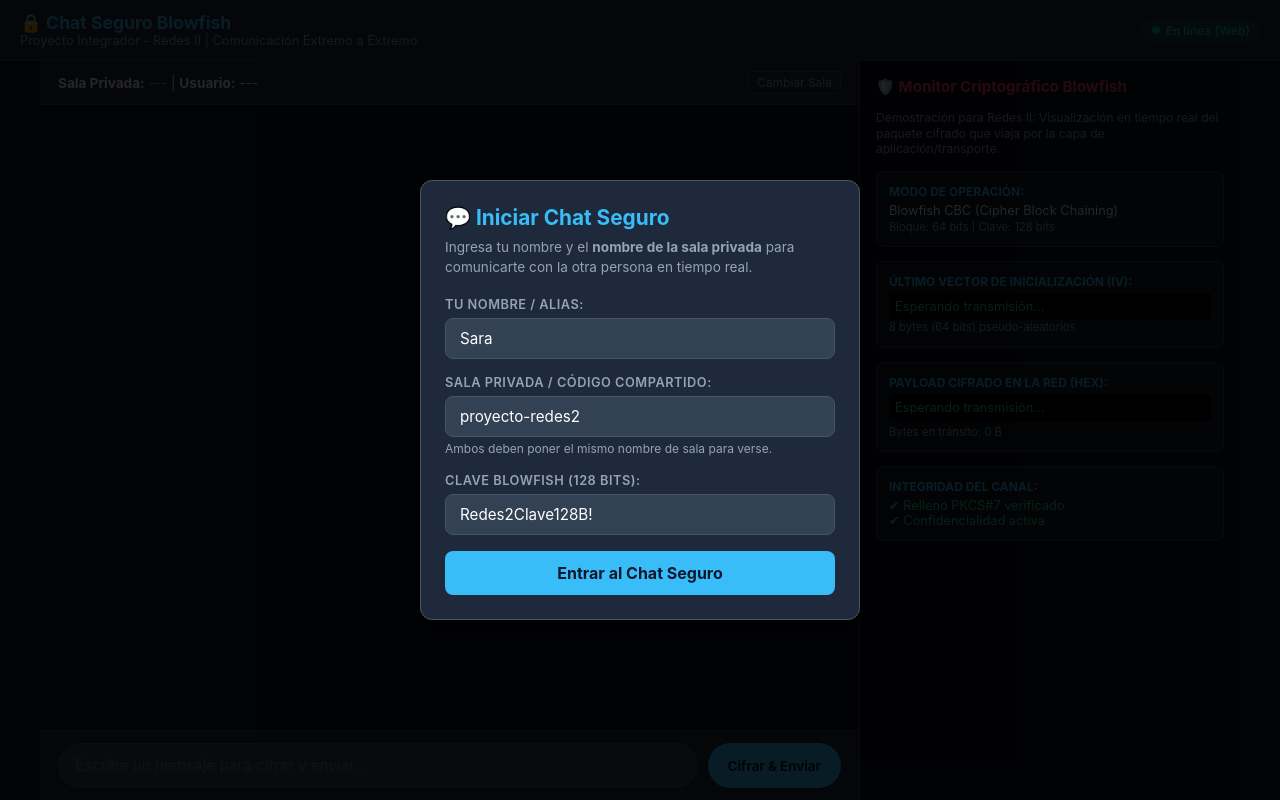
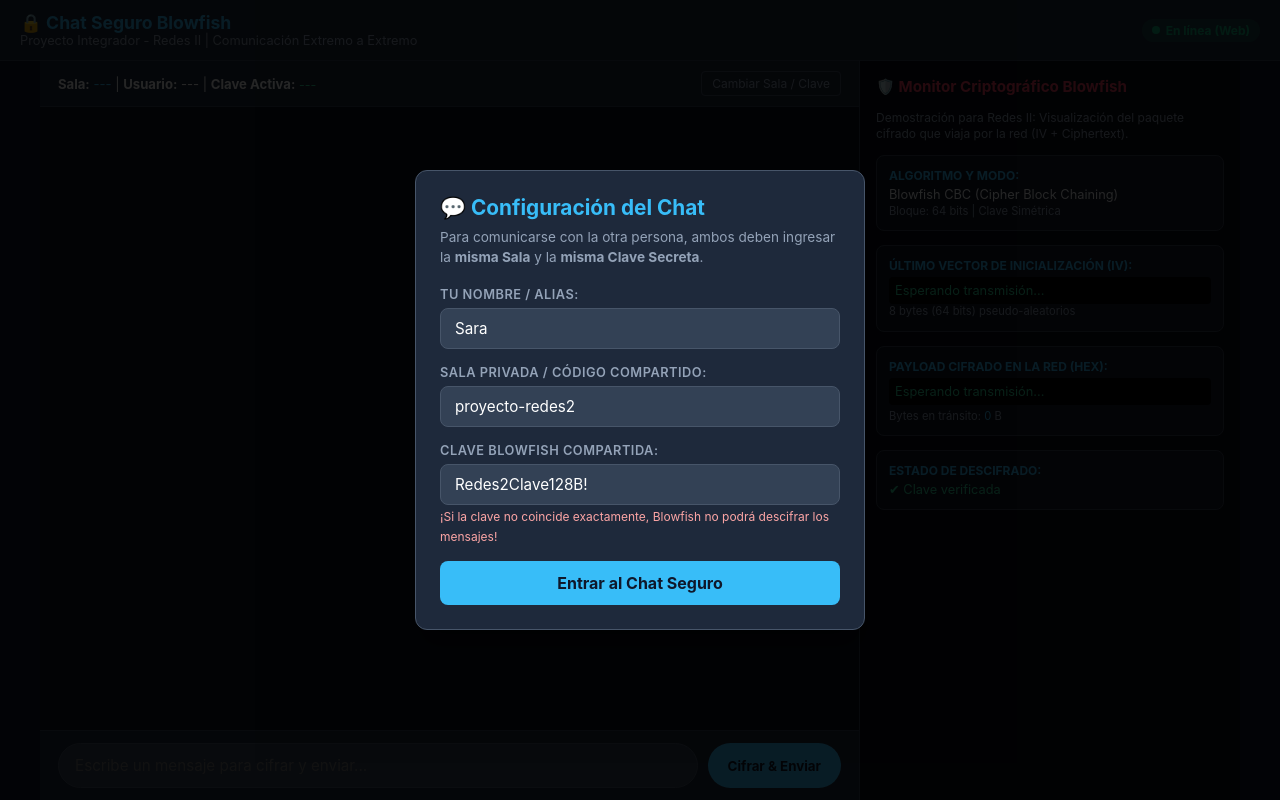
Before and after one commit to Sarincon508/redes2-blowfish, a Flask app: page / in a window 1280 px wide. Run offline with Flask 3, Linux system fonts and the light colour scheme.

Commit message:
fix: cifrado y descifrado extremo a extremo de remitente y mensaje con validacion estricta de clave Blowfish

```diff
--- a/app.py
+++ b/app.py
@@ -1,73 +1,82 @@
 """
-Servidor Web Flask con Cifrado Blowfish
+Servidor Web Flask con Cifrado Blowfish Extremo a Extremo
 Materia: Redes II - Proyecto Integrador
-Despliegue Web 100% en la Nube (Render.com, Railway, etc.)
-Permite salas privadas para mensajearse con personas especificas desde cualquier navegador o movil.
+
+El servidor almacena y transporta UNICAMENTE datos cifrados (IV + Ciphertext).
+Tanto el remitente como el mensaje se cifran juntos.
+Si un usuario entra con una clave diferente (incluso por 1 solo caracter),
+el algoritmo Blowfish CBC fallara y no podra leer ni el remitente ni el mensaje.
 """
 
 import os
-import time
 from datetime import datetime
 from flask import Flask, render_template, request, jsonify
 from cifrado_blowfish import cifrar_mensaje, descifrar_mensaje, CLAVE_COMPARTIDA
 
 app = Flask(__name__)
 
-# Estructura en memoria para salas privadas:
-# salas = { "nombre_sala": [ {id, remitente, texto, cipher_hex, iv_hex, hora} ] }
+# Estructura en memoria:
+# salas_mensajes = { "sala": [ {id, cipher_hex, iv_hex, bytes_count, timestamp} ] }
 salas_mensajes = {}
 contador_ids = 0
 
 def ajustar_clave(clave_str: str) -> bytes:
-    """Ajusta una clave dada por el usuario a un tamano valido para Blowfish (16 bytes = 128 bits)."""
+    """
+    Convierte la clave a bytes para Blowfish.
+    Blowfish acepta claves variables de 32 a 448 bits (4 a 56 bytes).
+    Si se cambia o eliminan caracteres, la clave resultante es completamente distinta.
+    """
     if not clave_str:
         return CLAVE_COMPARTIDA
     clave_bytes = clave_str.encode('utf-8')
     if len(clave_bytes) < 4:
-        clave_bytes = clave_bytes.ljust(16, b'#')
-    elif len(clave_bytes) > 56:  # Limite maximo de Blowfish es 448 bits = 56 bytes
+        clave_bytes = clave_bytes.ljust(4, b'#')
+    elif len(clave_bytes) > 56:
         clave_bytes = clave_bytes[:56]
     return clave_bytes
 
 @app.route("/")
 def index():
-    """Sirve la aplicacion web de mensajeria."""
+    """Sirve la aplicacion web."""
     return render_template("index.html")
 
 @app.route("/api/send", methods=["POST"])
 def enviar_mensaje():
-    """Recibe un mensaje de la web, lo cifra con Blowfish y lo almacena en la sala correspondiente."""
+    """
+    Recibe el remitente y el texto, los concatena y los cifra juntos con Blowfish.
+    El servidor NO almacena texto plano; unicamente almacena el paquete cifrado.
+    """
     global contador_ids
     datos = request.get_json(force=True)
 
     sala = datos.get("room", "").strip().lower() or "general"
     remitente = datos.get("sender", "").strip() or "Anonimo"
     texto = datos.get("text", "").strip()
-    clave_personalizada = datos.get("key", "").strip()
+    clave_str = datos.get("key", "").strip()
 
     if not texto:
         return jsonify({"success": False, "error": "El mensaje no puede estar vacio"}), 400
 
-    clave = ajustar_clave(clave_personalizada)
+    clave = ajustar_clave(clave_str)
 
     try:
+        # Formato del payload seguro: "Remitente::: Mensaje"
+        payload_plano = f"{remitente}::: {texto}"
+
         # Cifrado Blowfish CBC (64 bits, IV aleatorio)
-        paquete_cifrado = cifrar_mensaje(texto, clave=clave)
+        paquete_cifrado = cifrar_mensaje(payload_plano, clave=clave)
         iv_hex = paquete_cifrado[:8].hex()
-        cuerpo_cifrado_hex = paquete_cifrado[8:].hex()
-        paquete_completo_hex = paquete_cifrado.hex()
+        paquete_hex = paquete_cifrado.hex()
 
         contador_ids += 1
         hora_actual = datetime.now().strftime("%H:%M:%S")
 
-        mensaje_obj = {
+        # El servidor almacena UNICAMENTE datos cifrados
+        registro_cifrado = {
             "id": contador_ids,
             "room": sala,
-            "sender": remitente,
-            "text": texto,  # Texto descifrado para mostrar al usuario autorizado
-            "cipher_hex": paquete_completo_hex,
+            "cipher_hex": paquete_hex,
             "iv_hex": iv_hex,
-            "body_hex": cuerpo_cifrado_hex,
             "bytes_count": len(paquete_cifrado),
             "timestamp": hora_actual
         }
@@ -75,29 +84,82 @@ def enviar_mensaje():
         if sala not in salas_mensajes:
             salas_mensajes[sala] = []
 
-        salas_mensajes[sala].append(mensaje_obj)
-        # Mantener maximo ultimos 100 mensajes por sala
+        salas_mensajes[sala].append(registro_cifrado)
         if len(salas_mensajes[sala]) > 100:
             salas_mensajes[sala].pop(0)
 
-        return jsonify({"success": True, "message": mensaje_obj})
+        return jsonify({
+            "success": True,
+            "message": {
+                "id": contador_ids,
+                "sender": remitente,
+                "text": texto,
+                "cipher_hex": paquete_hex,
+                "iv_hex": iv_hex,
+                "bytes_count": len(paquete_cifrado),
+                "timestamp": hora_actual,
+                "decrypted": True
+            }
+        })
 
     except Exception as e:
         return jsonify({"success": False, "error": str(e)}), 500
 
 @app.route("/api/messages", methods=["GET"])
 def obtener_mensajes():
-    """Obtiene los mensajes de una sala especifica con ID mayor a 'since'."""
+    """
+    Obtiene los paquetes cifrados de la sala e intenta descifrarlos
+    usando la clave que el usuario lector proporciona.
+    Si la clave no coincide, el descifrado falla y se oculta el contenido y el remitente.
+    """
     sala = request.args.get("room", "").strip().lower() or "general"
+    clave_str = request.args.get("key", "").strip()
     since_id = int(request.args.get("since", 0))
 
+    clave_lector = ajustar_clave(clave_str)
     mensajes_sala = salas_mensajes.get(sala, [])
     nuevos = [m for m in mensajes_sala if m["id"] > since_id]
+
+    procesados = []
+    for m in nuevos:
+        paquete_bytes = bytes.fromhex(m["cipher_hex"])
+        try:
+            # Intento de descifrado con Blowfish CBC usando la clave del lector
+            texto_descifrado = descifrar_mensaje(paquete_bytes, clave=clave_lector)
+
+            # Formato esperado: "Remitente::: Texto"
+            if "::: " in texto_descifrado:
+                remitente, cuerpo = texto_descifrado.split("::: ", 1)
+            else:
+                remitente, cuerpo = "Desconocido", texto_descifrado
+
+            procesados.append({
+                "id": m["id"],
+                "sender": remitente,
+                "text": cuerpo,
+                "cipher_hex": m["cipher_hex"],
+                "iv_hex": m["iv_hex"],
+                "bytes_count": m["bytes_count"],
+                "timestamp": m["timestamp"],
+                "decrypted": True
+            })
+        except Exception:
+            # Falla criptografica: la clave del lector no es igual a la del emisor
+            procesados.append({
+                "id": m["id"],
+                "sender": "🔒 Cifrado con Blowfish",
+                "text": "⚠️ [ERROR DE DESCIFRADO]: No se pudo descifrar este mensaje. Tu clave Blowfish es diferente a la del emisor.",
+                "cipher_hex": m["cipher_hex"],
+                "iv_hex": m["iv_hex"],
+                "bytes_count": m["bytes_count"],
+                "timestamp": m["timestamp"],
+                "decrypted": False
+            })
 
     return jsonify({
         "success": True,
         "room": sala,
-        "messages": nuevos,
+        "messages": procesados,
         "total": len(mensajes_sala)
     })
 
@@ -110,7 +172,6 @@ def limpiar_sala():
     return jsonify({"success": True, "message": f"Sala {sala} vaciada"})
 
 if __name__ == "__main__":
-    # Puerto dinamico para despliegues en la nube (Render, Railway, etc.)
     puerto = int(os.environ.get("PORT", 5000))
     print(f"[*] Servidor Web Redes II activo en el puerto {puerto}")
     app.run(host="0.0.0.0", port=puerto, debug=False)
--- a/templates/index.html
+++ b/templates/index.html
@@ -15,6 +15,7 @@
             --text-muted: #94a3b8;
             --msg-me: #0369a1;
             --msg-other: #334155;
+            --msg-error: #450a0a;
             --crypto-bg: #090d16;
             --crypto-border: #f43f5e;
             --success: #10b981;
@@ -83,7 +84,6 @@
             100% { opacity: 0.4; }
         }
 
-        /* Modal inicial de login / sala */
         .modal-overlay {
             position: fixed;
             top: 0;
@@ -104,7 +104,7 @@
             border-radius: 12px;
             padding: 24px;
             width: 100%;
-            max-width: 440px;
+            max-width: 450px;
             box-shadow: 0 20px 25px -5px rgba(0, 0, 0, 0.5);
         }
 
@@ -168,7 +168,6 @@
             background: var(--accent-hover);
         }
 
-        /* Contenedor Principal */
         .chat-container {
             display: flex;
             flex: 1;
@@ -179,7 +178,6 @@
             overflow: hidden;
         }
 
-        /* Panel Izquierdo: Chat */
         .main-chat {
             flex: 1;
             display: flex;
@@ -195,7 +193,9 @@
             display: flex;
             justify-content: space-between;
             align-items: center;
-            font-size: 0.85rem;
+            font-size: 0.82rem;
+            flex-wrap: wrap;
+            gap: 10px;
         }
 
         .messages-area {
@@ -208,7 +208,7 @@
         }
 
         .msg-bubble {
-            max-width: 80%;
+            max-width: 82%;
             padding: 10px 14px;
             border-radius: 12px;
             font-size: 0.95rem;
@@ -226,6 +226,13 @@
         .msg-theirs {
             align-self: flex-start;
             background: var(--msg-other);
+            border-bottom-left-radius: 2px;
+        }
+
+        .msg-failed {
+            align-self: flex-start;
+            background: var(--msg-error);
+            border: 1px solid #ef4444;
             border-bottom-left-radius: 2px;
         }
 
@@ -253,7 +260,6 @@
             cursor: pointer;
         }
 
-        /* Input Area */
         .input-bar {
             background: var(--bg-card);
             padding: 12px 18px;
@@ -284,11 +290,6 @@
             transition: transform 0.1s;
         }
 
-        .input-bar button:active {
-            transform: scale(0.96);
-        }
-
-        /* Panel Derecho: Monitor Criptografico de Redes II */
         .crypto-sidebar {
             width: 380px;
             background: var(--crypto-bg);
@@ -360,11 +361,11 @@
         </div>
     </header>
 
-    <!-- Modal inicial para seleccionar sala privada y nombre -->
+    <!-- Modal inicial para seleccionar sala privada y clave -->
     <div class="modal-overlay" id="modal-sala">
         <div class="modal-card">
-            <h2>💬 Iniciar Chat Seguro</h2>
-            <p>Ingresa tu nombre y el <b>nombre de la sala privada</b> para comunicarte con la otra persona en tiempo real.</p>
+            <h2>💬 Configuración del Chat</h2>
+            <p>Para comunicarse con la otra persona, ambos deben ingresar la <b>misma Sala</b> y la <b>misma Clave Secreta</b>.</p>
 
             <div class="form-group">
                 <label>Tu Nombre / Alias:</label>
@@ -374,12 +375,12 @@
             <div class="form-group">
                 <label>Sala Privada / Código Compartido:</label>
                 <input type="text" id="input-sala" placeholder="Ej. proyecto-redes2" value="proyecto-redes2">
-                <small style="color: #94a3b8; font-size: 0.75rem;">Ambos deben poner el mismo nombre de sala para verse.</small>
             </div>
 
             <div class="form-group">
-                <label>Clave Blowfish (128 bits):</label>
+                <label>Clave Blowfish Compartida:</label>
                 <input type="text" id="input-clave" placeholder="Por defecto: Redes2Clave128B!" value="Redes2Clave128B!">
+                <small style="color: #fca5a5; font-size: 0.75rem;">¡Si la clave no coincide exactamente, Blowfish no podrá descifrar los mensajes!</small>
             </div>
 
             <button class="btn-primary" onclick="unirseAlChat()">Entrar al Chat Seguro</button>
@@ -391,16 +392,17 @@
         <main class="main-chat">
             <div class="chat-info-bar">
                 <div>
-                    <b>Sala Privada:</b> <span id="txt-sala-nombre" style="color: var(--accent);">---</span> |
-                    <b>Usuario:</b> <span id="txt-mi-usuario">---</span>
+                    <b>Sala:</b> <span id="txt-sala-nombre" style="color: var(--accent);">---</span> |
+                    <b>Usuario:</b> <span id="txt-mi-usuario">---</span> |
+                    <b>Clave Activa:</b> <code id="txt-mi-clave" style="color: #34d399; font-size: 0.78rem;">---</code>
                 </div>
                 <div>
-                    <button onclick="cambiarSala()" style="background: none; border: 1px solid #475569; color: #94a3b8; border-radius: 4px; padding: 3px 8px; font-size: 0.75rem; cursor: pointer;">Cambiar Sala</button>
+                    <button onclick="cambiarSala()" style="background: none; border: 1px solid #475569; color: #94a3b8; border-radius: 4px; padding: 4px 10px; font-size: 0.75rem; cursor: pointer;">Cambiar Sala / Clave</button>
                 </div>
             </div>
 
             <div class="messages-area" id="box-mensajes">
-                <!-- Los mensajes se insertan aqui dinamicamente -->
+                <!-- Mensajes dinamicos -->
             </div>
 
             <div class="input-bar">
@@ -413,13 +415,13 @@
         <aside class="crypto-sidebar">
             <h3>🛡️ Monitor Criptográfico Blowfish</h3>
             <p style="font-size: 0.75rem; color: #94a3b8; line-height: 1.3;">
-                Demostración para Redes II: Visualización en tiempo real del paquete cifrado que viaja por la capa de aplicación/transporte.
+                Demostración para Redes II: Visualización del paquete cifrado que viaja por la red (IV + Ciphertext).
             </p>
 
             <div class="crypto-card">
-                <span class="crypto-label">MODO DE OPERACIÓN:</span>
+                <span class="crypto-label">ALGORITMO Y MODO:</span>
                 <div>Blowfish CBC (Cipher Block Chaining)</div>
-                <div style="color: #94a3b8; font-size: 0.7rem; margin-top: 2px;">Bloque: 64 bits | Clave: 128 bits</div>
+                <div style="color: #94a3b8; font-size: 0.7rem; margin-top: 2px;">Bloque: 64 bits | Clave Simétrica</div>
             </div>
 
             <div class="crypto-card">
@@ -437,9 +439,8 @@
             </div>
 
             <div class="crypto-card">
-                <span class="crypto-label">INTEGRIDAD DEL CANAL:</span>
-                <div style="color: #34d399;">✔ Relleno PKCS#7 verificado</div>
-                <div style="color: #34d399;">✔ Confidencialidad activa</div>
+                <span class="crypto-label">ESTADO DE DESCIFRADO:</span>
+                <div id="mon-status" style="color: #34d399;">✔ Clave verificada</div>
             </div>
         </aside>
     </div>
@@ -467,15 +468,16 @@
 
             document.getElementById("txt-mi-usuario").innerText = miUsuario;
             document.getElementById("txt-sala-nombre").innerText = "#" + miSala;
+            document.getElementById("txt-mi-clave").innerText = miClave;
             document.getElementById("modal-sala").style.display = "none";
 
-            // Limpiar e iniciar polling
+            // Limpiar historial previo para recargar con la clave actual
             document.getElementById("box-mensajes").innerHTML = "";
             ultimoId = 0;
 
             cargarMensajes();
             if (intervaloPolling) clearInterval(intervaloPolling);
-            intervaloPolling = setInterval(cargarMensajes, 1500); // Consulta cada 1.5s
+            intervaloPolling = setInterval(cargarMensajes, 1500);
         }
 
         function cambiarSala() {
@@ -505,7 +507,7 @@
                 const data = await res.json();
                 if (data.success) {
                     actualizarMonitor(data.message);
-                    cargarMensajes(); // Actualizar de inmediato
+                    cargarMensajes();
                 } else {
                     alert("Error al enviar: " + data.error);
                 }
@@ -516,7 +518,7 @@
 
         async function cargarMensajes() {
             try {
-                const res = await fetch(`/api/messages?room=${encodeURIComponent(miSala)}&since=${ultimoId}`);
+                const res = await fetch(`/api/messages?room=${encodeURIComponent(miSala)}&key=${encodeURIComponent(miClave)}&since=${ultimoId}`);
                 const data = await res.json();
 
                 if (data.success && data.messages.length > 0) {
@@ -527,18 +529,34 @@
 
                         const esMio = msg.sender.toLowerCase() === miUsuario.toLowerCase();
                         const bubble = document.createElement("div");
+
+                        if (!msg.decrypted) {
+                            bubble.className = "msg-bubble msg-failed";
+                            bubble.innerHTML = `
+                                <div class="msg-header" style="color: #fca5a5;">
+                                    <span>⚠️ ${escapeHtml(msg.sender)}</span>
+                                    <span>${msg.timestamp}</span>
+                                </div>
+                                <div class="msg-text" style="color: #fecaca; font-style: italic;">
+                                    ${escapeHtml(msg.text)}
+                                </div>
+                                <div class="msg-crypto-tag" onclick="actualizarMonitorDesdeMsg('${msg.iv_hex}', '${msg.cipher_hex}', ${msg.bytes_count}, false)">
+                                    🔒 Cifrado: ${msg.cipher_hex.substring(0, 20)}... (Clave no coincide)
+                                </div>
+                            `;
+                        } else {
                             bubble.className = `msg-bubble ${esMio ? 'msg-mine' : 'msg-theirs'}`;
-
                             bubble.innerHTML = `
                                 <div class="msg-header">
                                     <span>${escapeHtml(msg.sender)}</span>
                                     <span>${msg.timestamp}</span>
                                 </div>
                                 <div class="msg-text">${escapeHtml(msg.text)}</div>
-                            <div class="msg-crypto-tag" onclick="actualizarMonitorDesdeMsg('${msg.iv_hex}', '${msg.cipher_hex}', ${msg.bytes_count})">
+                                <div class="msg-crypto-tag" onclick="actualizarMonitorDesdeMsg('${msg.iv_hex}', '${msg.cipher_hex}', ${msg.bytes_count}, true)">
                                     🔒 Blowfish: ${msg.cipher_hex.substring(0, 16)}... (${msg.bytes_count} bytes)
                                 </div>
                             `;
+                        }
 
                         box.appendChild(bubble);
                         actualizarMonitor(msg);
@@ -555,12 +573,29 @@
             document.getElementById("mon-iv").innerText = msg.iv_hex || "---";
             document.getElementById("mon-cipher").innerText = msg.cipher_hex || "---";
             document.getElementById("mon-bytes").innerText = msg.bytes_count || "0";
+
+            const st = document.getElementById("mon-status");
+            if (msg.decrypted === false) {
+                st.innerText = "❌ Fallo de descifrado (Clave no coincide)";
+                st.style.color = "#f43f5e";
+            } else {
+                st.innerText = "✔ Clave coincidente (Texto descifrado)";
+                st.style.color = "#34d399";
+            }
         }
 
-        function actualizarMonitorDesdeMsg(iv, cipher, bytes) {
+        function actualizarMonitorDesdeMsg(iv, cipher, bytes, dec) {
             document.getElementById("mon-iv").innerText = iv;
             document.getElementById("mon-cipher").innerText = cipher;
             document.getElementById("mon-bytes").innerText = bytes;
+            const st = document.getElementById("mon-status");
+            if (!dec) {
+                st.innerText = "❌ Fallo de descifrado (Clave no coincide)";
+                st.style.color = "#f43f5e";
+            } else {
+                st.innerText = "✔ Clave coincidente (Texto descifrado)";
+                st.style.color = "#34d399";
+            }
         }
 
         function escapeHtml(text) {
@@ -569,7 +604,6 @@
             return div.innerHTML;
         }
 
-        // Enviar con tecla Enter
         document.getElementById("input-texto").addEventListener("keydown", function(e) {
             if (e.key === "Enter") {
                 enviarMensaje();
```
Lines whose indentation alone changed are shown as unchanged.
